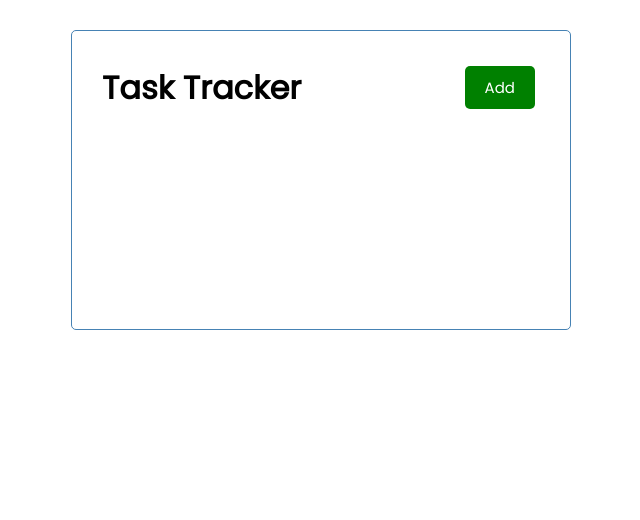
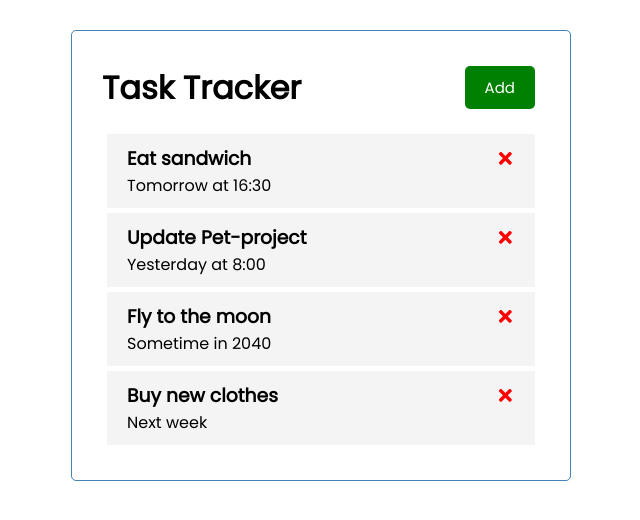
Before and after one commit to sbazarbay/react-task-tracker, a React (Create React App) app: page / in a window 1280 px wide. Shown: the top 520 px of the page, without its empty margins (319-959 px from the left). Built offline with nearby package versions, Linux system fonts and the light colour scheme.

Commit message:
feat: add list and tasks, install react icons

```diff
--- a/package.json
+++ b/package.json
@@ -12,6 +12,7 @@
     "@types/react-dom": "^18.0.5",
     "react": "^18.2.0",
     "react-dom": "^18.2.0",
+    "react-icons": "^4.4.0",
     "react-scripts": "5.0.1",
     "typescript": "^4.7.3",
     "web-vitals": "^2.1.4"
--- a/src/App.tsx
+++ b/src/App.tsx
@@ -1,9 +1,39 @@
 import Header from './components/Header'
+import TaskList from './components/TaskList'
+import { useState } from 'react'
 
 function App() {
+  const [tasks, setTasks] = useState([
+    {
+      id: 1,
+      text: 'Eat sandwich',
+      day: 'Tomorrow at 16:30',
+      reminder: true
+    },
+    {
+      id: 2,
+      text: 'Update Pet-project',
+      day: 'Yesterday at 8:00',
+      reminder: false
+    },
+    {
+      id: 3,
+      text: 'Fly to the moon',
+      day: 'Sometime in 2040',
+      reminder: true
+    },
+    {
+      id: 4,
+      text: 'Buy new clothes',
+      day: 'Next week',
+      reminder: true
+    }
+  ])
+
   return (
     <div className="container">
       <Header />
+      <TaskList tasks={tasks} />
     </div>
   );
 }
--- /dev/null
+++ b/src/components/Task.tsx
@@ -0,0 +1,14 @@
+import { FaTimes } from 'react-icons/fa'
+
+type Props = { task: any }
+
+const Task = (props: Props) => {
+  return (
+    <div className='task'>
+      <h3>{props.task.text} <FaTimes style={{ color: 'red', cursor: 'pointer' }} /></h3>
+      <p>{props.task.day}</p>
+    </div>
+  )
+}
+
+export default Task
--- /dev/null
+++ b/src/components/TaskList.tsx
@@ -0,0 +1,15 @@
+import Task from './Task'
+
+type Props = { tasks: any }
+
+const TaskList = (props: Props) => {
+  return (
+    <>
+      {props.tasks.map((task: any) =>
+        <Task task={task} />
+      )}
+    </>
+  )
+}
+
+export default TaskList
```
Also changed, not shown: src/components/Button.tsx (indentation only), src/components/Header.tsx (indentation only), 1 other file (tests, documents, lock files or other folders).
